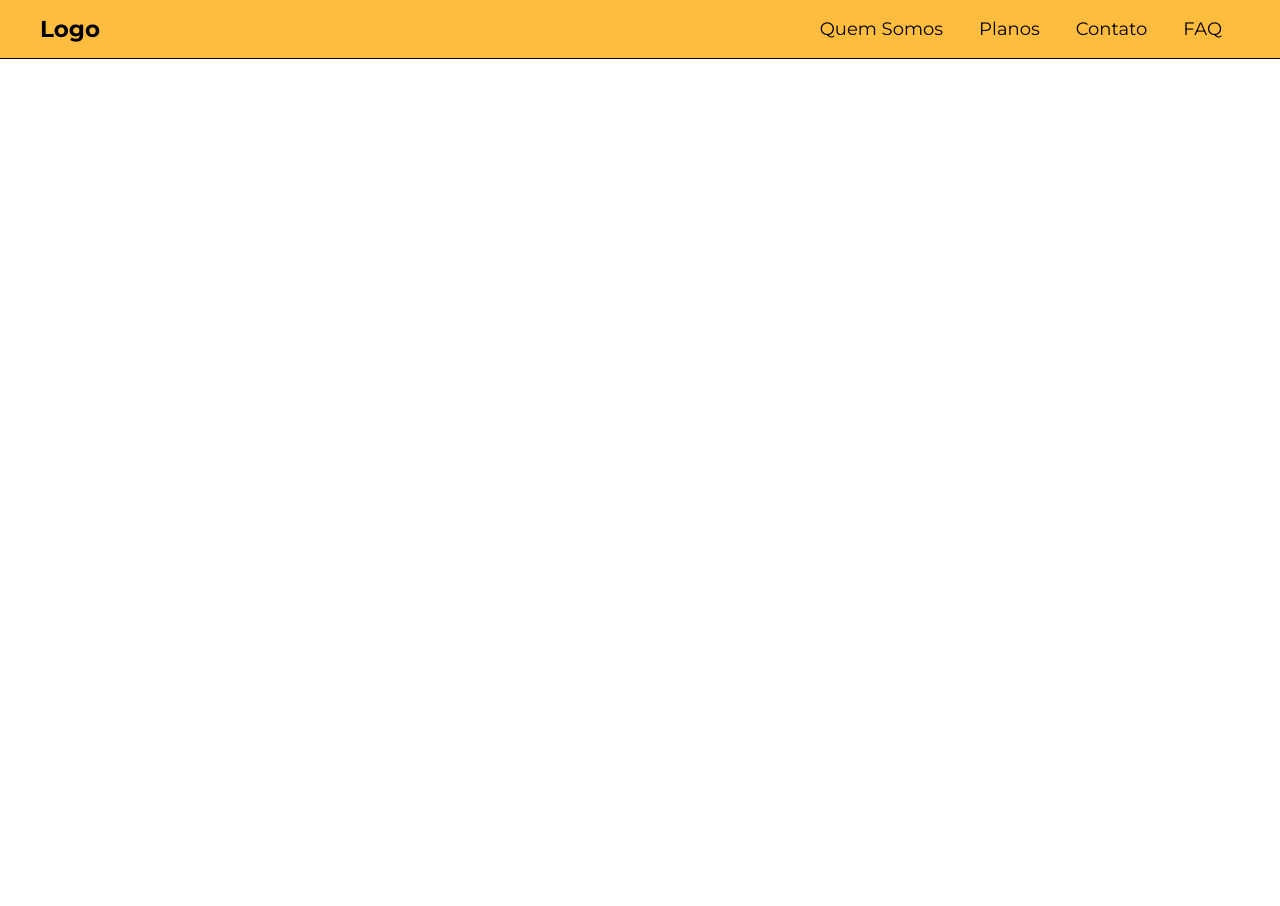
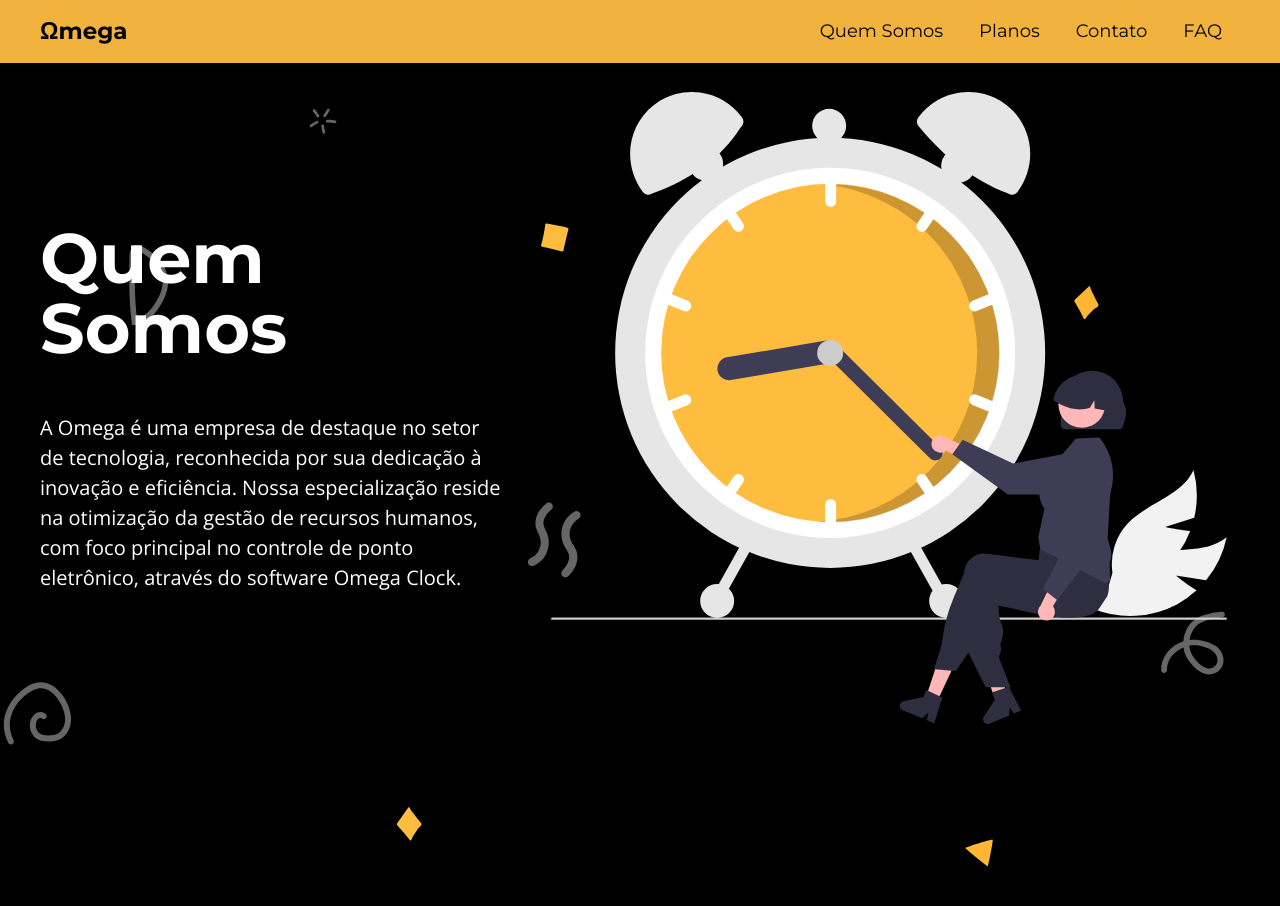
Before and after one commit to rianmendonca/omega, a plain HTML site: page index.html in a window 1280 px wide. Before the commit the page ends 800 px from the top, so only its background shows below. Drawn offline with nearby package versions, Linux system fonts and the light colour scheme.

Commit message:
add: seção Quem Somos

```diff
--- a/assets/css/style.css
+++ b/assets/css/style.css
@@ -4,7 +4,7 @@
 :root {
     --black-color: #000000;
     --white-color: #ffffff;
-    --yellow-color: #FFBD40;
+    --yellow-color: #F1B33D;
     --gap: 3rem;
 }
 
@@ -21,6 +21,7 @@
     font-family: "Open Sans", sans-serif;
     font-size: 2rem;
     color: var(--primary-color);
+    line-height: 1.5;
 }
 
 h1,
@@ -61,7 +62,7 @@
 }
 
 .primary-bg {
-    background-image: url('../img/main-bg.svg');
+    background-image: url('../img/primary-bg.svg');
     background-size: cover;
     background-position: center center;
     color: var(--white-color)
@@ -89,6 +90,7 @@
     left: 0;
     right: 0;
     width: 100%;
+    z-index: 1;
     border-bottom: 0.1rem solid var(--black-color);
 }
 
@@ -139,3 +141,34 @@
     padding-top: 0;
     padding-bottom: 0;
 }
+
+.menu-spacing {
+    height: 5.8rem;
+}
+
+.about-content {
+    position: relative;
+    top: -8rem;
+    display: grid;
+    grid-template-columns: 1fr 1.5fr;
+    gap: var(--gap);
+    height: 100vh;
+}
+
+.about-text,
+.about-img {
+    display: flex;
+    flex-flow: column wrap;
+    justify-content: center;
+}
+
+.about-text h2 {
+    font-size: 7rem;
+    margin-bottom: 5rem;
+    line-height: 1;
+}
+
+.about-img img {
+    max-width: 100%;
+    height: auto;
+}
--- a/index.html
+++ b/index.html
@@ -8,10 +8,10 @@
     <title>Omega</title>
 </head>
 
-<body">
+<body>
     <aside class="menu">
-        <section class="main-content menu-content">
-            <h1><a href="#">Logo</a></h1>
+        <div class="main-content menu-content">
+                <h1><a href="#">Ωmega</a></h1>
             <nav>
                 <ul>
                     <li><a href="#">Quem Somos</a></li>
@@ -20,8 +20,25 @@
                     <li><a href="#">FAQ</a></li>
                 </ul>
             </nav>
-        </section>
+        </div>
     </aside>
-    </body>
+    <div class="menu-spacing"></div>
+    <section class="about primary-bg viewed-section">
+        <div class="main-content about-content">
+            <div class="about-text">
+                <h2>Quem Somos</h2>
+                <p>A Omega é uma empresa de destaque no setor de tecnologia, reconhecida por sua dedicação à inovação e
+                    eficiência. Nossa especialização reside na otimização da gestão de recursos humanos, com foco
+                    principal
+                    no
+                    controle de ponto eletrônico, através do software Omega Clock.
+                </p>
+            </div>
+            <div class="about-img">
+                <img src="assets/img/illustration.svg" alt="Uma mulher sentada, apontando para um relógio">
+            </div>
+        </div>
+    </section>
+</body>
 
 </html>
```
Also changed, not shown: assets/img/illustration.svg (added), assets/img/primary-bg.svg (renamed from assets/img/main-bg.svg).
